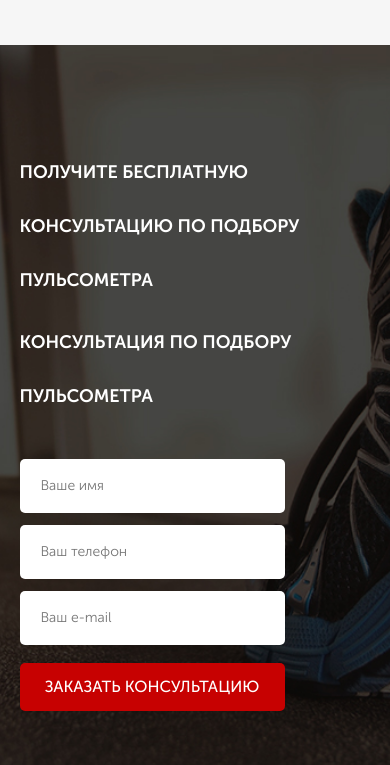
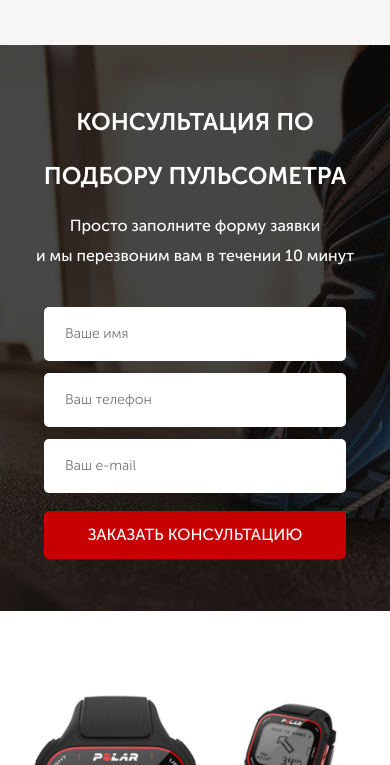
Before and after one commit to ccryptocoder/runsmart, a website: page src/index.html in a window 390 px wide. Shown: the part 1379-2144 px from the top of the page. Drawn offline with nearby package versions, Linux system fonts and the light colour scheme.

Commit message:
responsiveness adjustment

```diff
--- a/src/sass/blocks/_forms.scss
+++ b/src/sass/blocks/_forms.scss
@@ -1,12 +1,12 @@
 .feed-form {
     display: flex;
     flex-direction: column;
-    width: 300px;
+    width: 303px;
     &_margin {
         margin-top: 36px;
     }
     input {
-        width: 303px;
+        width: 100%;
         height: 54px;
         padding: 0 21px;
         margin-bottom: 12px;
--- a/src/sass/blocks/_media.scss
+++ b/src/sass/blocks/_media.scss
@@ -143,6 +143,12 @@
 }
 
 @media (max-width: 575px) {
+    .xs-hidden {
+        display: none;
+    }
+    .xs-visible {
+        display: block;
+    }
     .container {
         max-width: 90%;
     }
@@ -196,20 +202,35 @@
         }
     }
     .title {
+        text-align: center;
         font-size: 24px;
         &_left {
-            font-size: 18px;
+            padding-right: 0;
+            font-size: 24px;
         }
     }
     .consultation {
+        min-height: 450px;
+        padding: 50px 0 52px 0;
         &__descr {
-            display: none;
+            font-size: 16px;
+            text-align: center;
         }
     }
     .feed-form {
-        width: 265px;
+        margin: 0 auto;
+        margin-top: 36px;
+        width: 86%;
         input {
-            width: auto;
+            width: 100%;
+        }
+    }
+    .catalog {
+        &-item {
+            margin: 0 0 20px 0;
+            &:last-child {
+                margin-bottom: 0;
+            }
         }
     }
 }
--- a/src/sass/blocks/_titles.scss
+++ b/src/sass/blocks/_titles.scss
@@ -5,6 +5,7 @@
     color: #0D0D0D;
     text-transform: uppercase;
     &_left {
+        padding-right: 115px;
         color: #fff;
         font-size: 36px;
         text-align: left;
--- a/src/sass/style.scss
+++ b/src/sass/style.scss
@@ -6,6 +6,9 @@
 .container {
     max-width: 950px;
     margin: 0 auto;
+}
+.xs-visible {
+    display: none;
 }
 @import 'blocks/promo';
 @import 'blocks/header';
```
Also changed, not shown: src/css/style.min.css.
